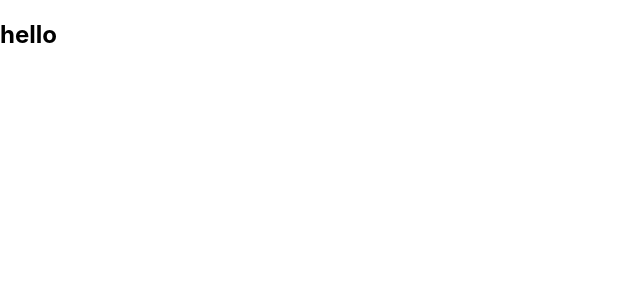
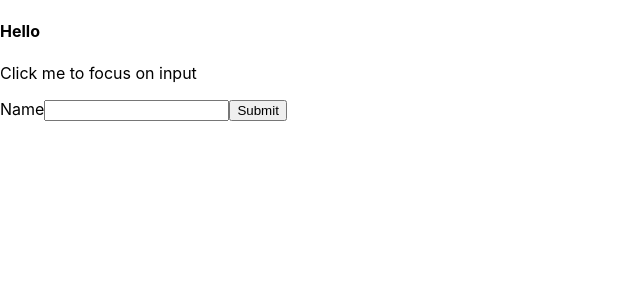
Before and after one commit to Dina2703/react-sandbox-hooks, a React (Create React App) app: page / in a window 1280 px wide. Shown: the top 300 px of the page, without its empty margins (0-640 px from the left). Built offline with nearby package versions, Linux system fonts and the light colour scheme; the HTML template or start-up script is replaced by a standard one.

Commit message:
useRef example 1 (get acces to DOM element)

```diff
--- a/src/App.js
+++ b/src/App.js
@@ -1,9 +1,10 @@
 import "./App.css";
+import UseRefExample1 from "./components/UseRefExample";
 
 function App() {
   return (
     <div className="container mt-5">
-      <h2>hello</h2>
+      <UseRefExample1 />
     </div>
   );
 }
--- /dev/null
+++ b/src/components/UseRefExample.js
@@ -0,0 +1,34 @@
+import { useRef } from "react";
+function UseRefExample1() {
+  const inputRef = useRef();
+  const h4Ref = useRef();
+
+  const onSubmit = (e) => {
+    e.preventDefault();
+    console.log(inputRef.current.value);
+    inputRef.current.style.background = "gray";
+    h4Ref.current.innerText = "Goodbye";
+  };
+  return (
+    <div>
+      <h4 className="container" ref={h4Ref}>
+        Hello
+      </h4>
+      <p onClick={() => inputRef.current.focus()}>Click me to focus on input</p>
+      <form onSubmit={onSubmit}>
+        <label htmlFor="name">Name</label>
+        <input
+          type="text"
+          ref={inputRef}
+          id="name"
+          className="form-control mb-2"
+        />
+        <button type="submit" className="btn btn-primary">
+          Submit
+        </button>
+      </form>
+    </div>
+  );
+}
+
+export default UseRefExample1;
```
